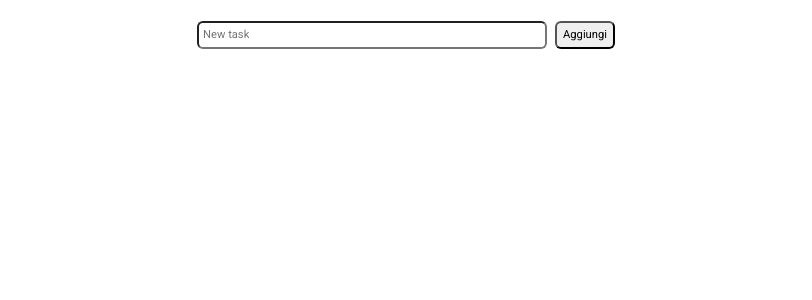
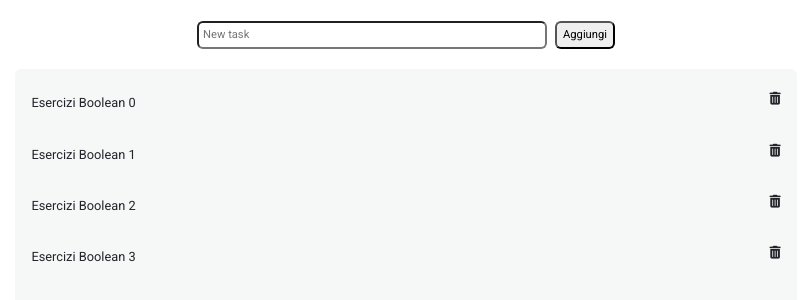
Before and after one commit to silviapetrino/vue-todolist, a plain HTML site: page index.html in a window 1280 px wide. Shown: the part 80-380 px from the top of the page, without its empty margins (234-1046 px from the left). Drawn offline with nearby package versions, Linux system fonts and the light colour scheme.

Commit message:
[add]: list

```diff
--- a/css/style.css
+++ b/css/style.css
@@ -18,3 +18,20 @@ body{
 .insert-task button {
   font-size: .7rem;
 }
+
+.task-container {
+  background-color: #F6F7F7;
+  width: 70%;
+  margin: 20px auto;
+}
+
+
+.task-container li {
+  font-size: .8rem;
+  cursor: pointer;
+}
+
+.task-container li:hover {
+  background-color: #a5a8a8;
+  color: white;
+}
--- a/index.html
+++ b/index.html
@@ -25,9 +25,13 @@
     <button class="rounded ms-2 py-1">Aggiungi</button>
   </div>
 
-  <div class="task-container container mt-4 py-2">
+  <div class="task-container rounded py-2">
 
-    <ul>
+    <ul class="list-unstyled rounded">
+      <li v-for="task in tasks" class="p-3 d-flex justify-content-between">
+        <span>{{ task.text }}</span>
+        <i class="fa-solid fa-trash-can"></i>
+      </li>
 
     </ul>
 
--- a/js/script.js
+++ b/js/script.js
@@ -1,8 +1,41 @@
+
+// Istruzioni:
+
+// 1. Creare un markup statico in html/css;
+
+// 2. Inizializzare Vue;
+
+// 3. creare un array di oggetti che rappresentano le tasks;
+
+
+
 const { createApp } = Vue;
 
 createApp ({
 
+ data(){
+  return{
+    tasks: [
+      {
+        text: "Esercizi Boolean 0",
+        done: false
+      },
+      {
+        text: "Esercizi Boolean 1",
+        done: false
+      },
+      {
+        text: "Esercizi Boolean 2",
+        done: false
+      },
+      {
+        text: "Esercizi Boolean 3",
+        done: false
+      }
 
+    ]
+  }
+ }
 
 
 }).mount("#app")
```
